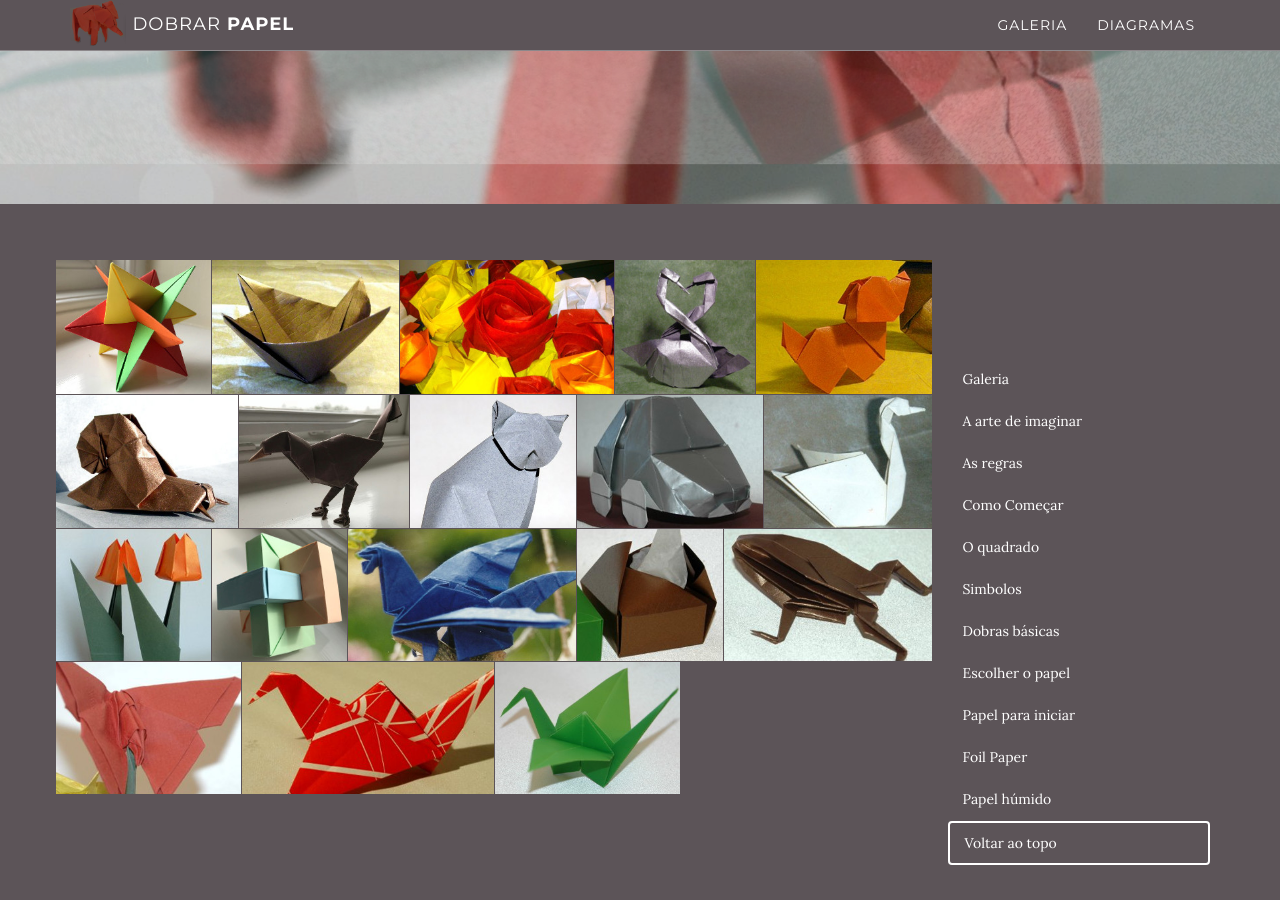
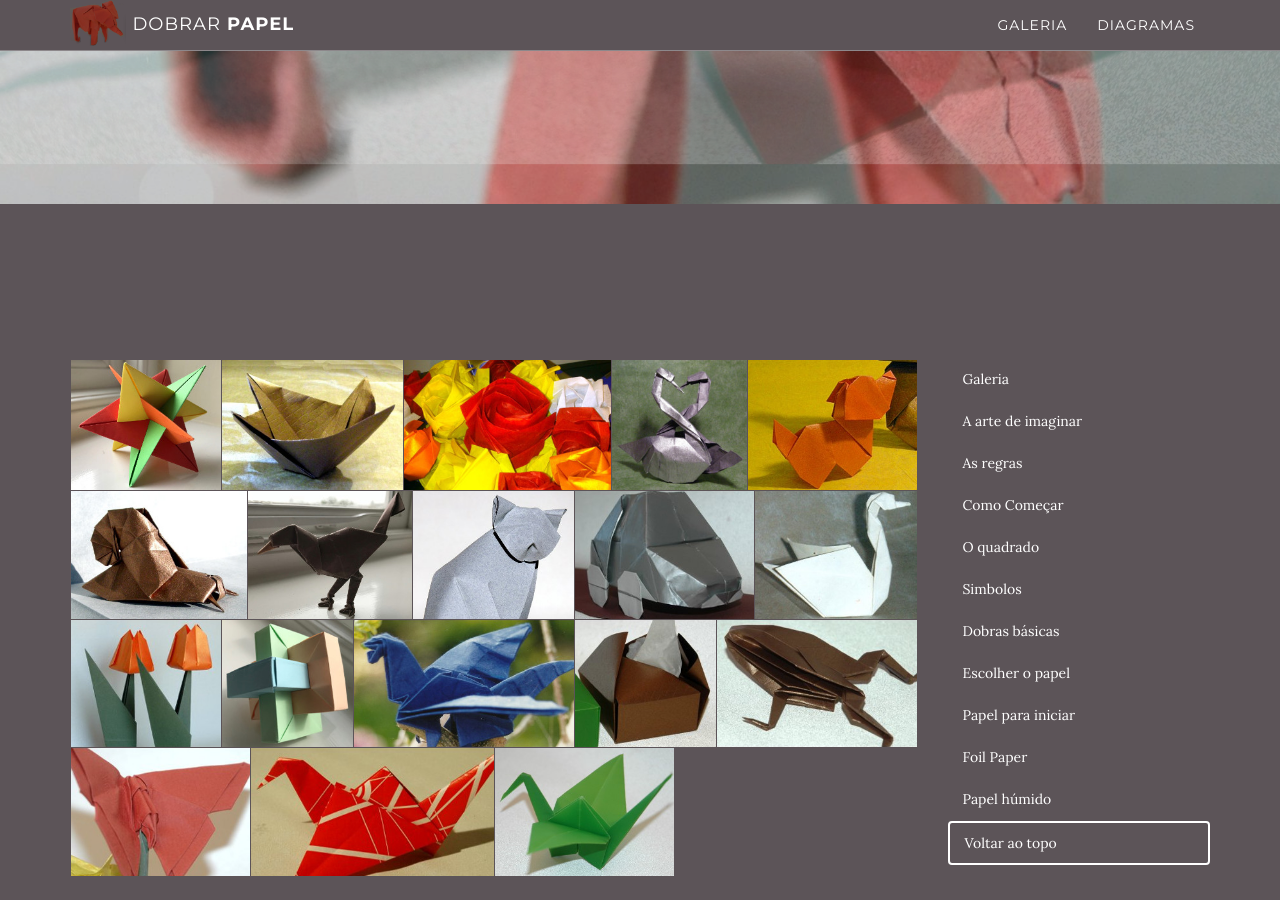
Before and after one commit to pawlo0/dobrarpapel, a Jekyll site: the page built from index.html, in a window 1280 px wide and 900 px high, scrolled down 741 px. Built offline with Jekyll 4.4.1, drawn with Linux system fonts in a browser that asks for light colours.

Commit message:
trying to fix justifiedGallery position

```diff
--- a/_includes/js.html
+++ b/_includes/js.html
@@ -12,4 +12,4 @@
 
 <!-- JustifiedGallery plugin -->
 <script src="{{ "../js/jquery.justifiedGallery.min.js" }}"></script>
-<script>$("#1").justifiedGallery();</script>
+<script>$("#justifiedGallery").justifiedGallery();</script>
--- a/index.html
+++ b/index.html
@@ -14,15 +14,15 @@
     <div class="container">
         <div class="row">
             <div class="col-md-9">
-                <div class="row">
                 <section id="1" class="content-section contentWithFadeIn" style="opacity: 0;">
+                    <div id="justifiedGallery">
                         {% for post in site.posts %}
                             <a href="{{ post.url | append: "index.html" }}">
                                 <img alt="{{post.title}}" src="{{post.image}}"/>
                             </a>
                         {% endfor %}
+                    </div>
                 </section>
-                </div>
                 {% for item in sorted_welcome %}
                     <section id="{{item.rank}}" class="content-section text-center contentWithFadeIn" style="opacity: 0">
                         <h2>{{item.title}}</h2>
```
